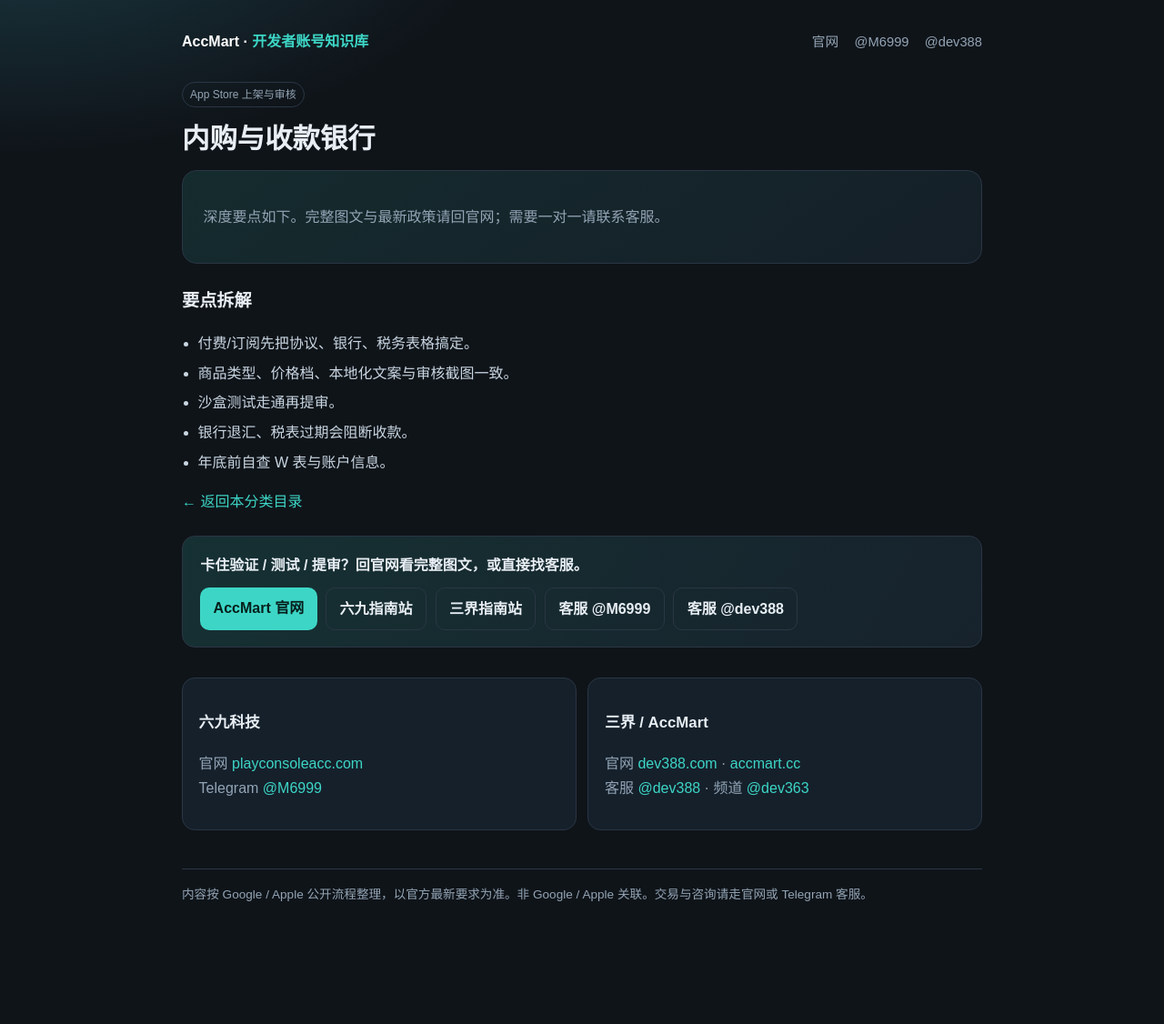
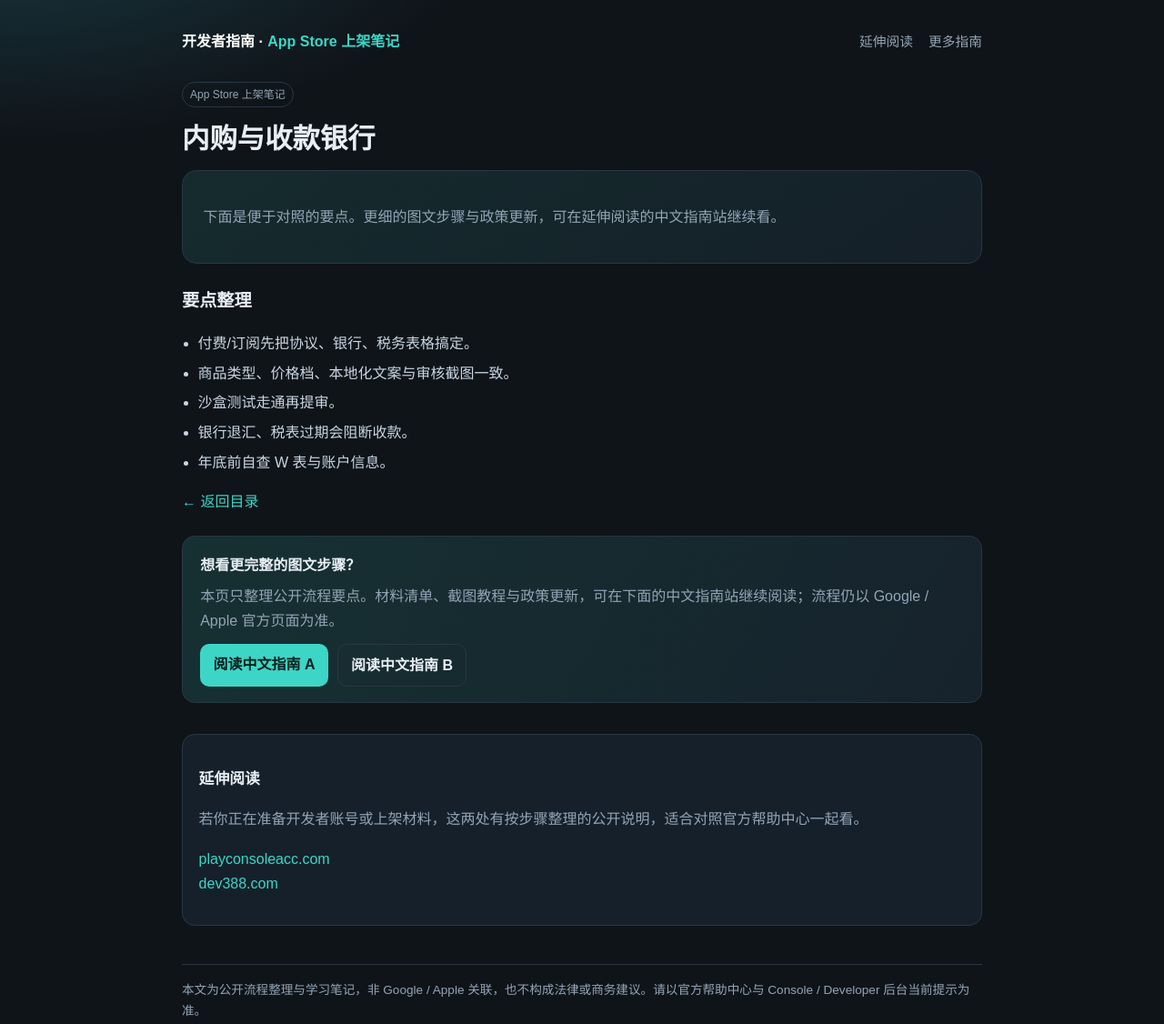
Before and after one commit to puzzledicon/apple-app-store-publishing, a plain HTML site: page articles/iap-banking.html in a window 1280 px wide. Shown: the whole page at 91% size. Before the commit the page ends 1059 px from the top, so only its background shows below. Drawn offline with Linux system fonts and the light colour scheme.

Commit message:
Soften copy: educational tone, soft guide links, no direct contacts.

```diff
--- a/articles/iap-banking.html
+++ b/articles/iap-banking.html
@@ -1,40 +1,43 @@
 <!doctype html>
 <html lang="zh-CN"><head>
 <meta charset="utf-8"/><meta name="viewport" content="width=device-width,initial-scale=1"/>
-<title>内购与收款银行 · AccMart</title>
+<title>内购与收款银行 · App Store 上架笔记</title>
 <meta name="description" content="内购与收款银行"/>
 <link rel="stylesheet" href="../assets/style.css"/>
 </head><body><div class="wrap">
 <div class="top">
-  <a class="brand" href="../index.html">AccMart · <span>开发者账号知识库</span></a>
+  <a class="brand" href="../index.html">开发者指南 · <span>App Store 上架笔记</span></a>
+
   <nav class="nav">
-    <a href="https://accmart.cc/" target="_blank">官网</a>
-    <a href="https://t.me/M6999" target="_blank">@M6999</a>
-    <a href="https://t.me/dev388" target="_blank">@dev388</a>
+    <a href="https://playconsoleacc.com/" target="_blank" rel="noopener">延伸阅读</a>
+    <a href="https://dev388.com/" target="_blank" rel="noopener">更多指南</a>
   </nav>
+
 </div>
 
-        <p class="badge">App Store 上架与审核</p>
+        <p class="badge">App Store 上架笔记</p>
         <h1>内购与收款银行</h1>
-        <div class="hero"><p>深度要点如下。完整图文与最新政策请回官网；需要一对一请联系客服。</p></div>
-        <div class="content"><h2>要点拆解</h2><ul class="check"><li>付费/订阅先把协议、银行、税务表格搞定。</li><li>商品类型、价格档、本地化文案与审核截图一致。</li><li>沙盒测试走通再提审。</li><li>银行退汇、税表过期会阻断收款。</li><li>年底前自查 W 表与账户信息。</li></ul></div>
-        <p><a href="../index.html">← 返回本分类目录</a></p>
+        <div class="hero"><p>下面是便于对照的要点。更细的图文步骤与政策更新，可在延伸阅读的中文指南站继续看。</p></div>
+        <div class="content"><h2>要点整理</h2><ul class="check"><li>付费/订阅先把协议、银行、税务表格搞定。</li><li>商品类型、价格档、本地化文案与审核截图一致。</li><li>沙盒测试走通再提审。</li><li>银行退汇、税表过期会阻断收款。</li><li>年底前自查 W 表与账户信息。</li></ul></div>
+        <p><a href="../index.html">← 返回目录</a></p>
 
 
 <section class="cta">
-  <strong>卡住验证 / 测试 / 提审？回官网看完整图文，或直接找客服。</strong>
+  <strong>想看更完整的图文步骤？</strong>
+  <p style="color:var(--muted);margin:.45rem 0 0">本页只整理公开流程要点。材料清单、截图教程与政策更新，可在下面的中文指南站继续阅读；流程仍以 Google / Apple 官方页面为准。</p>
   <div class="btns">
-    <a class="btn" href="https://accmart.cc/" target="_blank" rel="noopener">AccMart 官网</a>
-    <a class="btn sec" href="https://playconsoleacc.com/" target="_blank" rel="noopener">六九指南站</a>
-    <a class="btn sec" href="https://dev388.com/" target="_blank" rel="noopener">三界指南站</a>
-    <a class="btn sec" href="https://t.me/M6999" target="_blank" rel="noopener">客服 @M6999</a>
-    <a class="btn sec" href="https://t.me/dev388" target="_blank" rel="noopener">客服 @dev388</a>
+    <a class="btn" href="https://playconsoleacc.com/" target="_blank" rel="noopener">阅读中文指南 A</a>
+    <a class="btn sec" href="https://dev388.com/" target="_blank" rel="noopener">阅读中文指南 B</a>
   </div>
 </section>
 <section class="contacts">
-  <div class="card"><h3>六九科技</h3><p>官网 <a href="https://playconsoleacc.com/" target="_blank">playconsoleacc.com</a><br>Telegram <a href="https://t.me/M6999" target="_blank">@M6999</a></p></div>
-  <div class="card"><h3>三界 / AccMart</h3><p>官网 <a href="https://dev388.com/" target="_blank">dev388.com</a> · <a href="https://accmart.cc/" target="_blank">accmart.cc</a><br>客服 <a href="https://t.me/dev388" target="_blank">@dev388</a> · 频道 <a href="https://t.me/dev363" target="_blank">@dev363</a></p></div>
+  <div class="card">
+    <h3>延伸阅读</h3>
+    <p>若你正在准备开发者账号或上架材料，这两处有按步骤整理的公开说明，适合对照官方帮助中心一起看。</p>
+    <p><a href="https://playconsoleacc.com/" target="_blank" rel="noopener">playconsoleacc.com</a><br>
+    <a href="https://dev388.com/" target="_blank" rel="noopener">dev388.com</a></p>
+  </div>
 </section>
 
-<div class="footer">内容按 Google / Apple 公开流程整理，以官方最新要求为准。非 Google / Apple 关联。交易与咨询请走官网或 Telegram 客服。</div>
+<div class="footer">本文为公开流程整理与学习笔记，非 Google / Apple 关联，也不构成法律或商务建议。请以官方帮助中心与 Console / Developer 后台当前提示为准。</div>
 </div></body></html>
```
Also changed, not shown: articles/asc-checklist.html (+21 -18 lines), articles/rejection-fix.html (+21 -18 lines), articles/review-time.html (+21 -18 lines), index.html (+23 -20 lines), 1 other file.
